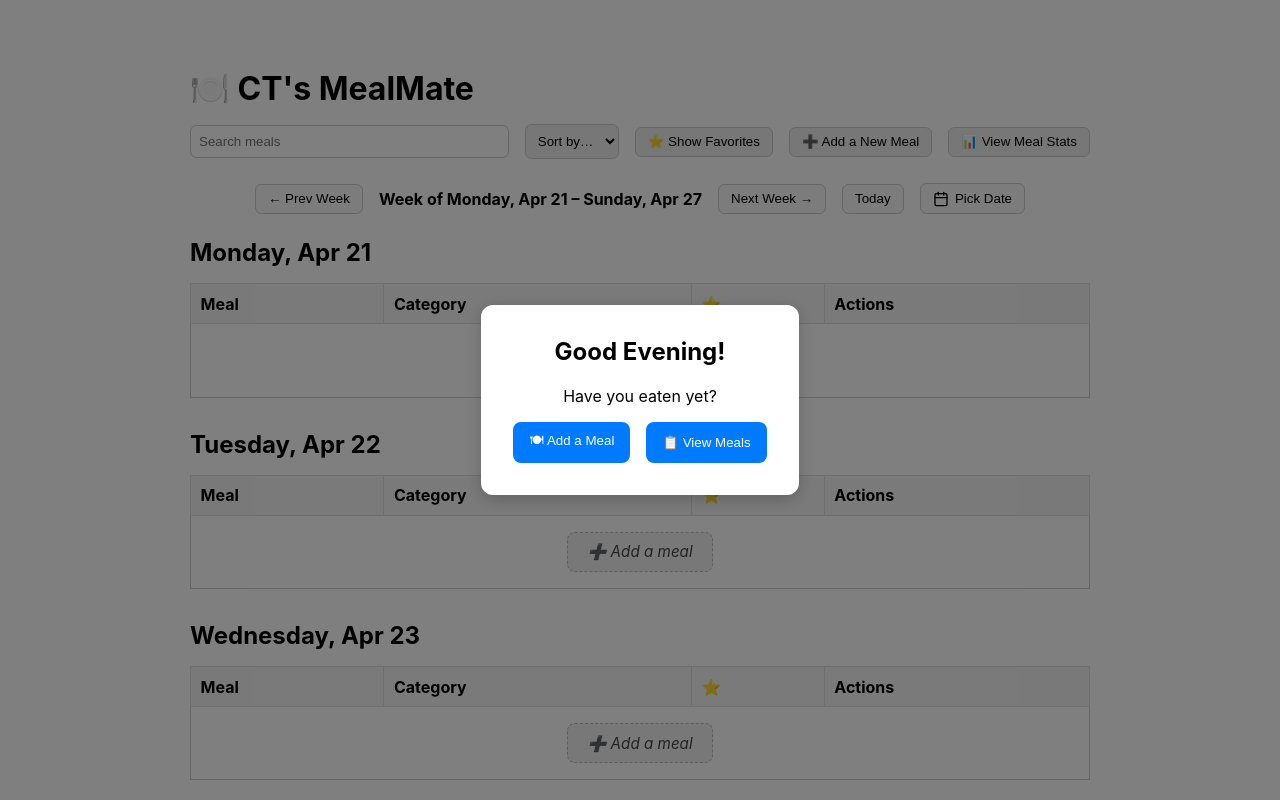
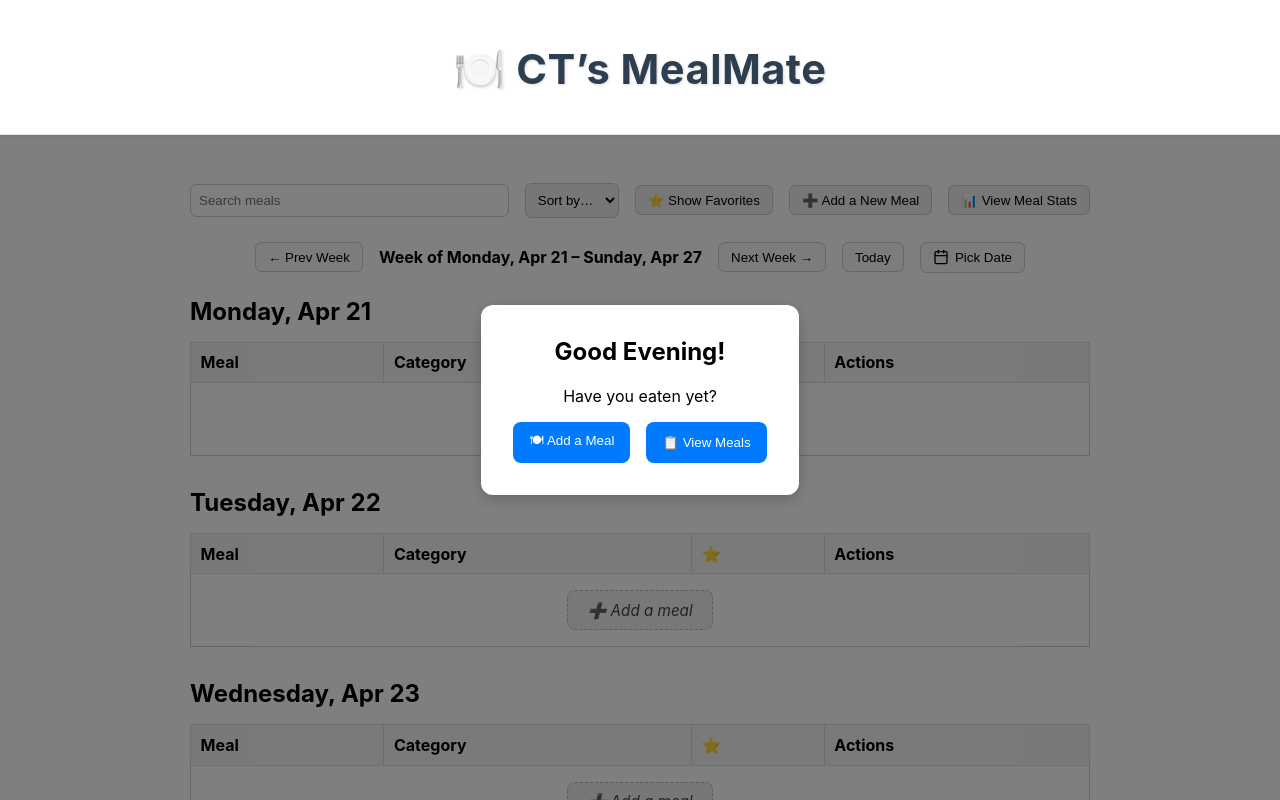
Before and after one commit to chelcietjoeng-atri/React_Training, a React (Create React App) app in the folder ct_mealmate/: page / in a window 1280 px wide. Shown: the top 800 px of the page. Built offline with nearby package versions, Linux system fonts and the light colour scheme.

Commit message:
feat(training): React Demo
Add sticky header with clickable home direct across all pages [ICTRAINING-2077]

```diff
--- /dev/null
+++ b/ct_mealmate/src/components/StickyHeader.js
@@ -0,0 +1,41 @@
+// StickyHeader.js
+import React from 'react';
+import { useNavigate } from 'react-router-dom';
+
+function StickyHeader() {
+  const navigate = useNavigate();
+
+  return (
+    <header
+      style={{
+        position: 'sticky',
+        top: 0,
+        zIndex: 1000,
+        backgroundColor: '#ffffff',
+        padding: '1rem',
+        borderBottom: '1px solid #e0e0e0',
+        boxShadow: '0 2px 6px rgba(0,0,0,0.05)',
+        textAlign: 'center',
+      }}
+    >
+      <h1
+        onClick={() => navigate('/')}
+        style={{
+            fontSize: '2.6rem',
+            fontWeight: '700',
+            marginBottom: '1.5rem',
+            textAlign: 'center',
+            color: '#2c3e50',
+            textShadow: '1px 1px 3px rgba(0, 0, 0, 0.15)',
+            letterSpacing: '0.5px',
+        }}
+        onMouseOver={(e) => (e.currentTarget.style.transform = 'scale(1.03)')}
+        onMouseOut={(e) => (e.currentTarget.style.transform = 'scale(1.0)')}
+      >
+        🍽️ CT’s MealMate
+      </h1>
+    </header>
+  );
+}
+
+export default StickyHeader;
--- a/ct_mealmate/src/pages/AddMealPage.js
+++ b/ct_mealmate/src/pages/AddMealPage.js
@@ -10,6 +10,7 @@ import 'flatpickr/dist/themes/material_green.css';
 import { useLocation } from 'react-router-dom';
 import { parseISO, isValid } from 'date-fns';
 import { format } from 'date-fns';
+import StickyHeader from '../components/StickyHeader';
 
 
 function AddMealPage() {
@@ -40,6 +41,8 @@ function AddMealPage() {
   };
 
   return (
+    <>
+      <StickyHeader />
       <div style={{ maxWidth: '600px', margin: '2rem auto', padding: '1rem' }}>
         <h1 style={{ fontSize: '1.8rem', marginBottom: '1rem' }}>🍽️ Add New Meal</h1>
 
@@ -104,6 +107,7 @@ function AddMealPage() {
           <a href="/">← Back to Home</a>
         </div>
       </div>
+    </>
   );
 }
 
--- a/ct_mealmate/src/pages/EditMealPage.js
+++ b/ct_mealmate/src/pages/EditMealPage.js
@@ -7,6 +7,7 @@ import { useNavigate, useParams } from 'react-router-dom';
 import { useMeals } from '../context/MealsContext';
 import Flatpickr from 'react-flatpickr';
 import 'flatpickr/dist/themes/material_green.css';
+import StickyHeader from '../components/StickyHeader';
 
 function EditMealPage() {
   const navigate = useNavigate();
@@ -49,6 +50,8 @@ function EditMealPage() {
   if (!meal) return <p>Meal not found.</p>;
 
   return (
+    <>
+      <StickyHeader />
       <div style={{ maxWidth: '600px', margin: '2rem auto', padding: '1rem' }}>
         <h1 style={{ fontSize: '1.8rem', marginBottom: '1rem' }}>✏️ Edit Meal</h1>
 
@@ -113,6 +116,7 @@ function EditMealPage() {
           <a href="/">← Back to Home</a>
         </div>
       </div>
+    </>
   );
 }
 
--- a/ct_mealmate/src/pages/HomePage.js
+++ b/ct_mealmate/src/pages/HomePage.js
@@ -10,6 +10,7 @@ import 'react-datepicker/dist/react-datepicker.css';
 import { Calendar } from 'lucide-react';
 import MealStatsModal from '../components/MealStatsModal';
 import { useNavigate } from 'react-router-dom';
+import StickyHeader from '../components/StickyHeader';
 
 // Group meals by date (YYYY-MM-DD)
 const groupByDate = (meals) =>
@@ -76,9 +77,9 @@ function HomePage() {
   const groupedMeals = groupByDate(filteredMeals);
 
   return (
+    <>
+      <StickyHeader />
       <div style={{ maxWidth: '900px', margin: '2rem auto', padding: '1rem' }}>
-      <h1 style={{ fontSize: '2rem', marginBottom: '1rem' }}>🍽️ CT's MealMate</h1>
-
         <div
           style={{
             display: 'flex',
@@ -361,6 +362,7 @@ function HomePage() {
           </div>
         ))}
       </div>
+    </>
   );
 }
 
```
Lines whose indentation alone changed are shown as unchanged.
